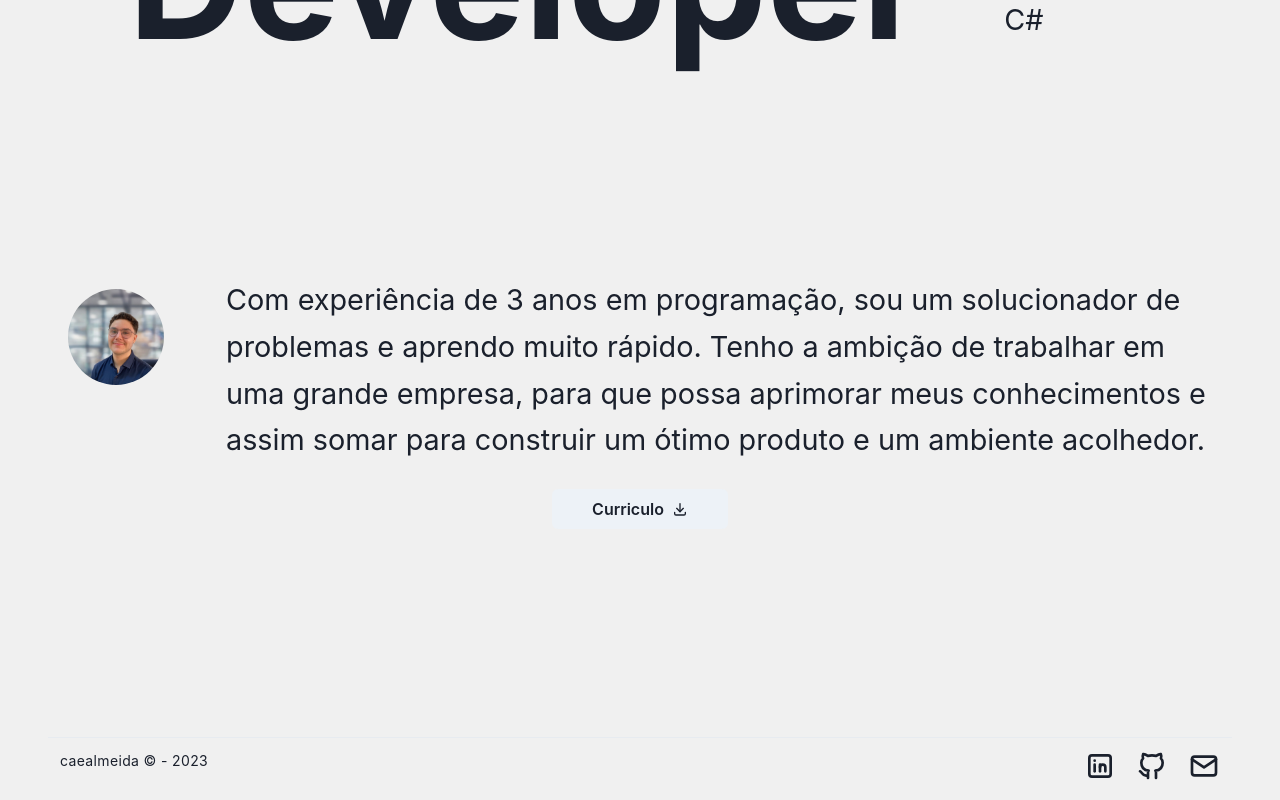
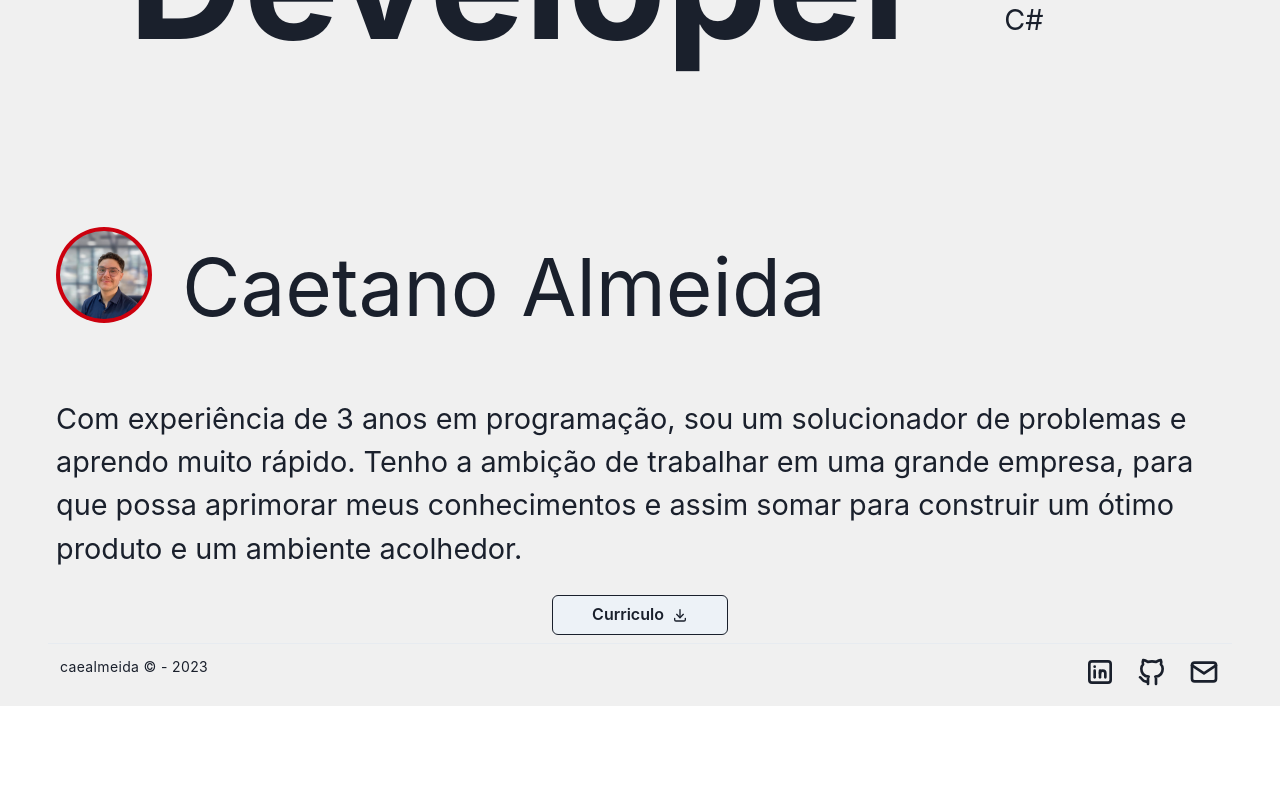
Before and after one commit to caealmeida/Portfolio, a Next.js app: page / in a window 1280 px wide. Shown: the part 549-1349 px from the top of the page. After the commit the page ends 1255 px from the top, so only its background shows below. Built offline with nearby package versions, Linux system fonts and the light colour scheme.

Commit message:
style: about style

```diff
--- a/components/About.tsx
+++ b/components/About.tsx
@@ -1,5 +1,6 @@
-import { Flex, Text, Avatar, Button, Box } from '@chakra-ui/react';
+import { Flex, Text, Avatar, Button } from '@chakra-ui/react';
 import { TbDownload } from 'react-icons/tb';
+import theme from '../public/Theme';
 
 const About = () => {
   const cvDownload = () => {
@@ -11,17 +12,41 @@ const About = () => {
   };
 
   return (
-    <Flex id='about' direction='column' p={2} my={200} gap='25px'>
-      <Flex gap='50px'>
-        <Avatar size='xl' m={3} name='Caetano Almeida' src='./images/avatars/perfil.jpeg' />
-        <Text fontSize='1.8em' lineHeight={'tall'}>
+    <Flex id='about' direction='column' justifyContent='center' p={2} mt={150} gap='25px'>
+      <Flex gap='50px' direction='column'>
+        <Flex gap='10px'>
+          <Avatar
+            size='xl'
+            name='Caetano Almeida'
+            src='./images/avatars/perfil.jpeg'
+            p={1}
+            rounded='full'
+            bg={theme.colors.detail}
+          />
+          <Text ml={5} fontSize='5em'>
+            Caetano Almeida
+          </Text>
+        </Flex>
+        <Text fontSize='1.8em'>
           Com experiência de 3 anos em programação, sou um solucionador de problemas e aprendo muito rápido. Tenho a
           ambição de trabalhar em uma grande empresa, para que possa aprimorar meus conhecimentos e assim somar para
           construir um ótimo produto e um ambiente acolhedor.
         </Text>
       </Flex>
-      <Flex direction='column' alignItems='center' w='100%'>
-        <Button w='15%' m='auto' rightIcon={<TbDownload />} aria-label={'cv download'} onClick={cvDownload}>
+      <Flex direction='column' alignItems='center'>
+        <Button
+          w='15%'
+          m='auto'
+          rightIcon={<TbDownload />}
+          aria-label={'cv download'}
+          onClick={cvDownload}
+          border='1px'
+          _hover={{ bg: theme.colors.detail, color: theme.colors.light }}
+          _active={{
+            bg: 'red.600',
+            transform: 'scale(0.98)',
+          }}
+        >
           Curriculo
         </Button>
       </Flex>
--- a/public/Theme.ts
+++ b/public/Theme.ts
@@ -7,7 +7,8 @@ const theme = extendTheme({
   },
   colors: {
     light: '#f0f0f0',
-    dark: '#050609'
+    dark: '#050609',
+    detail: '#cc000e'
   }
 })
 
```
Also changed, not shown: components/Footer.tsx (+6 -6 lines).
